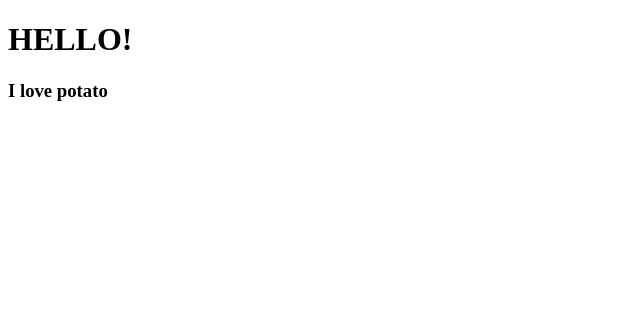
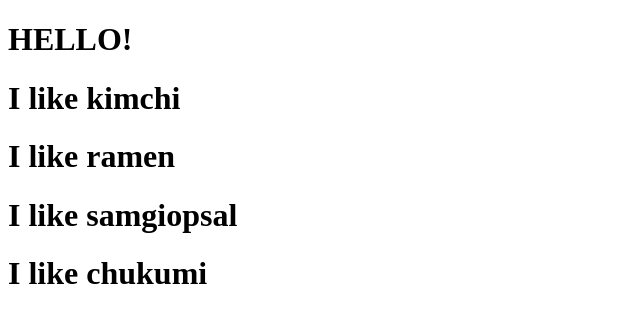
Before and after one commit to 812jay/movie_app, a React (Create React App) app: page / in a window 1280 px wide. Shown: the top 322 px of the page, without its empty margins (0-640 px from the left). Built offline with nearby package versions, Linux system fonts and the light colour scheme.

Commit message:
#2.1 Reusable Components with JSX + Props

```diff
--- a/src/App.js
+++ b/src/App.js
@@ -1,11 +1,16 @@
 import React from "react";
-import Potato from "./Potato";
 
+function Food({ favourite }) {
+  return <h1>I like {favourite}</h1>;
+}
 function App() {
   return (
     <div>
       <h1>HELLO!</h1>
-      <Potato />
+      <Food favourite="kimchi" />
+      <Food favourite="ramen" />
+      <Food favourite="samgiopsal" />
+      <Food favourite="chukumi" />
     </div>
   );
 }
--- a/src/Potato.js
+++ /dev/null
@@ -1,7 +0,0 @@
-import React from "react";
-
-function Potato() {
-  return <h3>I love potato</h3>;
-}
-
-export default Potato;
```
